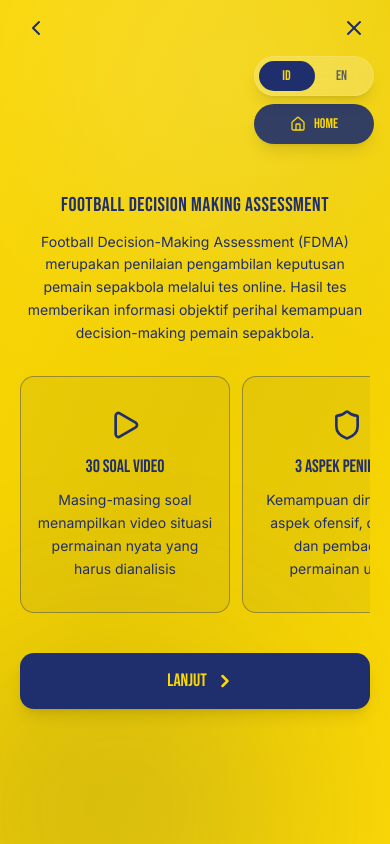
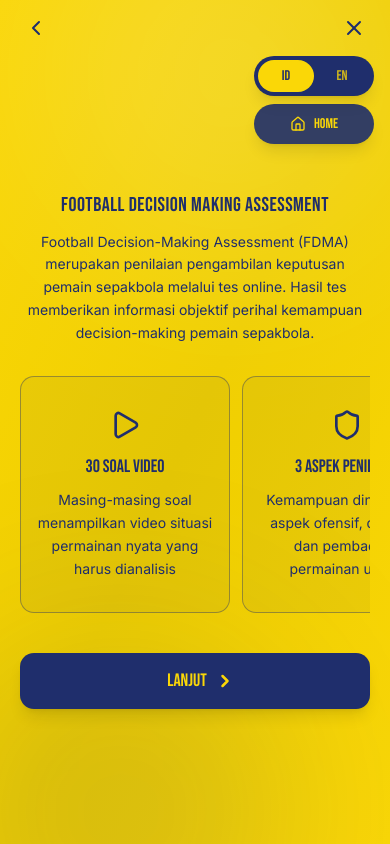
Before and after one commit to irwancahyos/football-assessment, a Next.js app: page /about in a window 390 px wide. Both pictures are taken after a click on the button 354 px from the left and 28 px from the top of the page. Built offline with nearby package versions, Linux system fonts and the light colour scheme.

Commit message:
Make hamburger dropdown items solid blue for consistency
- Lang toggle, Home, and New Test buttons all use solid accent background
- Remove transparent/blur backgrounds that caused readability issues

```diff
--- a/app/components/FloatingMenu.tsx
+++ b/app/components/FloatingMenu.tsx
@@ -54,16 +54,16 @@ export default function FloatingMenu({
       {open && (
         <div className={`flex flex-col gap-2 ${isBottom ? 'items-start' : 'items-end sm:items-start'}`}>
           {/* Language segmented toggle */}
-          <div className="relative flex rounded-full bg-white/15 backdrop-blur p-1 w-[7.5rem] h-10 shadow-lg border border-white/10">
+          <div className="relative flex rounded-full bg-accent p-1 w-[7.5rem] h-10 shadow-lg">
             <span
-              className={`absolute top-1 bottom-1 left-1 w-14 rounded-full bg-accent transition-transform duration-300 ease-out ${
+              className={`absolute top-1 bottom-1 left-1 w-14 rounded-full bg-primary transition-transform duration-300 ease-out ${
                 lang === 'en' ? 'translate-x-14' : 'translate-x-0'
               }`}
             />
             <button
               onClick={() => setLang('id')}
               className={`relative z-10 flex-1 py-1 text-center font-heading text-sm transition-colors ${
-                lang === 'id' ? 'text-primary' : 'text-accent/70'
+                lang === 'id' ? 'text-accent' : 'text-primary/80'
               }`}
             >
               ID
@@ -71,7 +71,7 @@ export default function FloatingMenu({
             <button
               onClick={() => setLang('en')}
               className={`relative z-10 flex-1 py-1 text-center font-heading text-sm transition-colors ${
-                lang === 'en' ? 'text-primary' : 'text-accent/70'
+                lang === 'en' ? 'text-accent' : 'text-primary/80'
               }`}
             >
               EN
@@ -94,7 +94,7 @@ export default function FloatingMenu({
                 dispatch({ type: 'RESET' });
                 router.push('/profile');
               }}
-              className="w-[7.5rem] h-10 flex items-center justify-center gap-2 glass-strong text-accent font-heading text-sm px-4 rounded-full shadow-lg hover:bg-white/20 transition-all"
+              className="w-[7.5rem] h-10 flex items-center justify-center gap-2 bg-accent/90 text-primary font-heading text-sm px-4 rounded-full shadow-lg hover:bg-accent transition-all"
             >
               <RotateCcw className="w-4 h-4" />
               {t('menu.newTest')}
--- a/app/components/HeaderBar.tsx
+++ b/app/components/HeaderBar.tsx
@@ -75,16 +75,16 @@ export default function HeaderBar({
       {/* ==== MOBILE dropdown: floats OVER the bar, doesn't extend bar height ==== */}
       {open && (
         <div className="sm:hidden fixed top-14 right-4 z-50 flex flex-col items-end gap-2">
-          <div className="relative flex rounded-full bg-white/20 backdrop-blur p-1 w-[7.5rem] h-10 shadow-lg border border-white/10">
+          <div className="relative flex rounded-full bg-accent p-1 w-[7.5rem] h-10 shadow-lg">
             <span
-              className={`absolute top-1 bottom-1 left-1 w-14 rounded-full bg-accent transition-transform duration-300 ease-out ${
+              className={`absolute top-1 bottom-1 left-1 w-14 rounded-full bg-primary transition-transform duration-300 ease-out ${
                 lang === 'en' ? 'translate-x-14' : 'translate-x-0'
               }`}
             />
             <button
               onClick={() => setLang('id')}
               className={`relative z-10 flex-1 py-1 text-center font-heading text-sm transition-colors ${
-                lang === 'id' ? 'text-primary' : 'text-accent/70'
+                lang === 'id' ? 'text-accent' : 'text-primary/80'
               }`}
             >
               ID
@@ -92,7 +92,7 @@ export default function HeaderBar({
             <button
               onClick={() => setLang('en')}
               className={`relative z-10 flex-1 py-1 text-center font-heading text-sm transition-colors ${
-                lang === 'en' ? 'text-primary' : 'text-accent/70'
+                lang === 'en' ? 'text-accent' : 'text-primary/80'
               }`}
             >
               EN
@@ -115,7 +115,7 @@ export default function HeaderBar({
                 dispatch({ type: 'RESET' });
                 router.push('/profile');
               }}
-              className="w-[7.5rem] h-10 flex items-center justify-center gap-2 glass-strong text-accent font-heading text-sm px-4 rounded-full shadow-lg hover:bg-white/20 transition-all"
+              className="w-[7.5rem] h-10 flex items-center justify-center gap-2 bg-accent/90 text-primary font-heading text-sm px-4 rounded-full shadow-lg hover:bg-accent transition-all"
             >
               <RotateCcw className="w-4 h-4" />
               {t('menu.newTest')}
@@ -140,16 +140,16 @@ export default function HeaderBar({
       <div className="hidden sm:flex fixed bottom-4 left-4 z-50 flex-col items-start gap-2">
         {open && (
           <div className="flex flex-col items-start gap-2">
-            <div className="relative flex rounded-full bg-white/15 backdrop-blur p-1 w-[7.5rem] h-10 shadow-lg border border-white/10">
+            <div className="relative flex rounded-full bg-accent p-1 w-[7.5rem] h-10 shadow-lg">
               <span
-                className={`absolute top-1 bottom-1 left-1 w-14 rounded-full bg-accent transition-transform duration-300 ease-out ${
+                className={`absolute top-1 bottom-1 left-1 w-14 rounded-full bg-primary transition-transform duration-300 ease-out ${
                   lang === 'en' ? 'translate-x-14' : 'translate-x-0'
                 }`}
               />
               <button
                 onClick={() => setLang('id')}
                 className={`relative z-10 flex-1 py-1 text-center font-heading text-sm transition-colors ${
-                  lang === 'id' ? 'text-primary' : 'text-accent/70'
+                  lang === 'id' ? 'text-accent' : 'text-primary/80'
                 }`}
               >
                 ID
@@ -157,7 +157,7 @@ export default function HeaderBar({
               <button
                 onClick={() => setLang('en')}
                 className={`relative z-10 flex-1 py-1 text-center font-heading text-sm transition-colors ${
-                  lang === 'en' ? 'text-primary' : 'text-accent/70'
+                  lang === 'en' ? 'text-accent' : 'text-primary/80'
                 }`}
               >
                 EN
@@ -180,7 +180,7 @@ export default function HeaderBar({
                   dispatch({ type: 'RESET' });
                   router.push('/profile');
                 }}
-                className="w-[7.5rem] h-10 flex items-center justify-center gap-2 glass-strong text-accent font-heading text-sm px-4 rounded-full shadow-lg hover:bg-white/20 transition-all"
+                className="w-[7.5rem] h-10 flex items-center justify-center gap-2 bg-accent/90 text-primary font-heading text-sm px-4 rounded-full shadow-lg hover:bg-accent transition-all"
               >
                 <RotateCcw className="w-4 h-4" />
                 {t('menu.newTest')}
```
